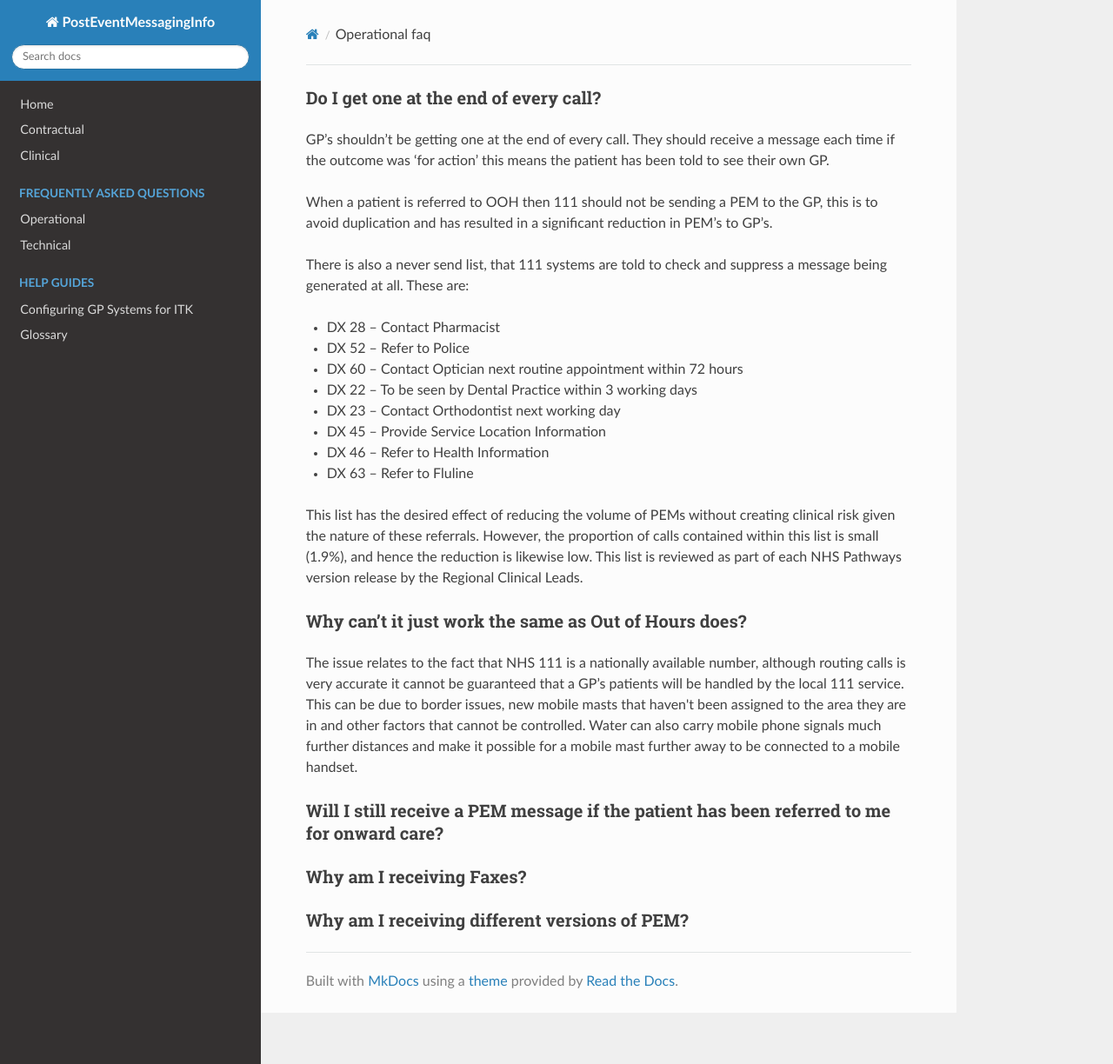
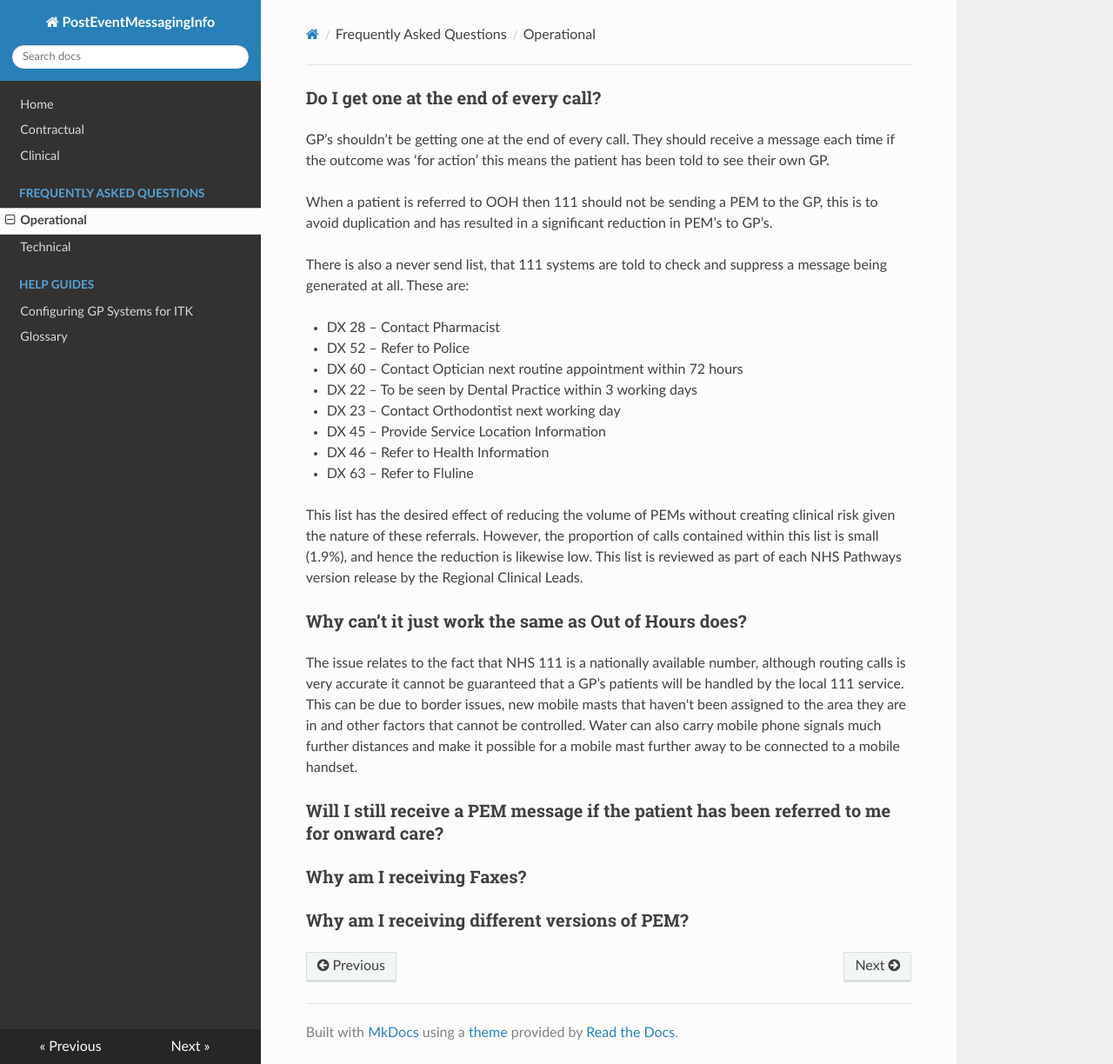
Before and after one commit to tonyyates/pemproblems.info, an MkDocs documentation site: the page built from docs/operational_faq.md, in a window 1280 px wide and 1224 px high. Shown: the whole window at 87% size. Built offline with MkDocs 1.6.1, drawn with Linux system fonts in a browser that asks for light colours; nearby versions of some CDN libraries; old or Windows-style settings are respelled for this version of MkDocs; part of the change alters nothing that is shown.

Commit message:
Fix incorrect file paths

```diff
--- a/mkdocs.yml
+++ b/mkdocs.yml
@@ -5,8 +5,8 @@ pages:
   - Contractual: StandardContractExtract2015.md
   - Clinical: clinical.md
   - Frequently Asked Questions:
-    - Operational: operational.md
-    - Technical: technical.md
+    - Operational: operational_faq.md
+    - Technical: technical_faq.md
   - Help Guides:
     - Configuring GP Systems for ITK: guides/configuring_gp_systems.md
   - Glossary: glossary.md
```
